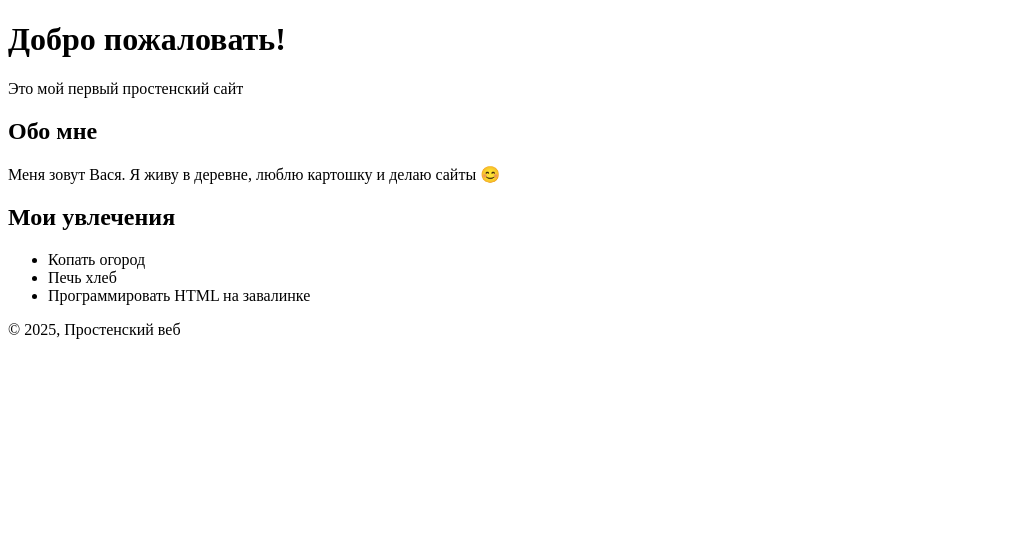
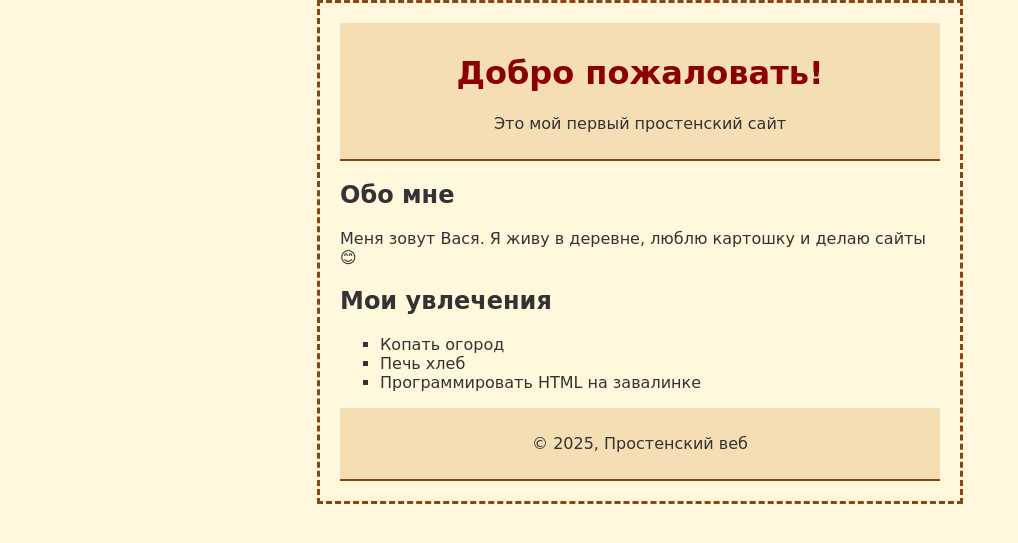
Before and after one commit to 2R1N1N/2R1N1N.github.io, a PHP site: page / in a window 1280 px wide. Shown: the top 543 px of the page, without its empty margins (0-1018 px from the left). Run offline with PHP 8.4, Linux system fonts and the light colour scheme.

Commit message:
Update style.css

```diff
--- a/style.css
+++ b/style.css
@@ -1,21 +1,24 @@
 body {
-  font-family sans-serif;
-  line-height 1.5;
+  font-family: "Comic Sans MS", cursive, sans-serif;
+  background-color: #fff8dc;
+  color: #333;
+  max-width: 600px;
+  margin: auto;
+  padding: 20px;
+  border: 3px dashed #8b4513;
+}
 
-  background-color #f9f9f9;
-  color #333333;
-
-  width 980px;
-  margin 0 auto;
+header, footer {
+  background-color: #f5deb3;
+  padding: 10px;
+  text-align: center;
+  border-bottom: 2px solid #8b4513;
 }
 
 h1 {
-  text-align center;
-  font-size 36px;
-  margin-bottom 0;
+  color: #8b0000;
 }
 
-main  h2 {
-  text-align center;
-  font-size 25px;
+ul {
+  list-style-type: square;
 }
```
